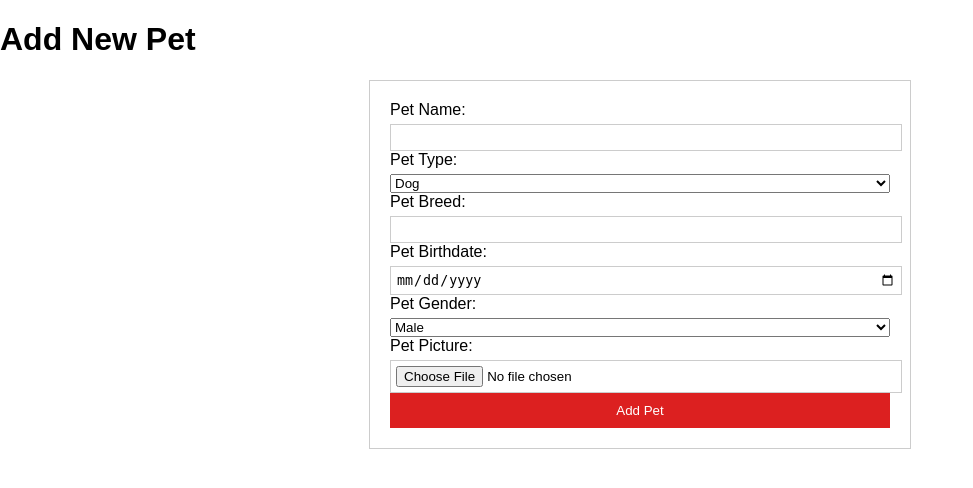
After one commit to NRDAIZL/Zootopia-SWE-Project, a PHP site: page /addpet.php in a window 1280 px wide. The commit adds this page. Shown: the top 488 px of the page, without its empty margins (0-973 px from the left). Run offline with PHP 8.4, Linux system fonts and the light colour scheme.

Commit message:
adding a pet gonna be an option isa+admin nav fix

```diff
--- a/views/partials/admin-sidenav.php
+++ b/views/partials/admin-sidenav.php
@@ -35,7 +35,7 @@
 
 					<div class="nav-option option5">
 
-					<a href="../admin/appointments.php">Appointments</a>
+					<a href="../admin/appointmentsas.php">Appointments</a>
 					</div>
 
 					<div class="nav-option option6">
--- /dev/null
+++ b/views/user/addpet.php
@@ -0,0 +1,84 @@
+<!DOCTYPE html>
+<html lang="en">
+<head>
+  <meta charset="UTF-8">
+  <meta name="viewport" content="width=device-width, initial-scale=1.0">
+  <title>Add New Pet</title>
+  <style>
+    body {
+      font-family: sans-serif;
+      margin: 0;
+      padding: 0;
+    }
+
+    form {
+      display: flex;
+      flex-direction: column;
+      width: 500px;
+      margin: 0 auto;
+      padding: 20px;
+      border: 1px solid #ccc;
+    }
+
+    label {
+      display: block;
+      margin-bottom: 5px;
+    }
+
+    input, textarea {
+      width: 100%;
+      padding: 5px;
+      border: 1px solid #ccc;
+    }
+
+    .btn {
+      background-color: #dc2020;
+      color: white;
+      padding: 10px 20px;
+      border: none;
+      cursor: pointer;
+    }
+
+    .btn:hover {
+      background-color: #dc2827;
+    }
+  </style>
+</head>
+<body>
+  <h1>Add New Pet</h1>
+  <form action="add_pet.php" method="post" enctype="multipart/form-data">
+    <label for="petName">Pet Name:</label>
+    <input type="text" id="petName" name="petName" required>
+
+    <label for="petType">Pet Type:</label>
+    <select id="petType" name="petType" required>
+    <option value="Dog">Dog</option>
+   <option value="Cat">Cat</option>
+   <option value="Rabbit">Rabbit</option>
+   <option value="Hamster">Hamster</option>
+   <option value="Bird">Bird</option>
+   <option value="Fish">Fish</option>
+   <option value="Reptile">Reptile</option>
+   <option value="Other">Other</option>
+    </select>
+
+    <label for="petBreed">Pet Breed:</label>
+    <input type="text" id="petBreed" name="petBreed" required>
+
+    <label for="petBirthdate">Pet Birthdate:</label>
+<input type="date" id="petBirthdate" name="petBirthdate" required>
+
+
+    <label for="petGender">Pet Gender:</label>
+    <select id="petGender" name="petGender" required>
+      <option value="Male">Male</option>
+      <option value="Female">Female</option>
+    </select>
+
+    <label for="petPicture">Pet Picture:</label>
+    <input type="file" id="petPicture" name="petPicture">
+
+    <button class="btn" type="submit">Add Pet</button>
+  </form>
+</body>
+</html>
--- a/views/user/hotelbook.php
+++ b/views/user/hotelbook.php
@@ -48,6 +48,7 @@ session_start();
 ?>
 
     <div class="booking-form">
+        <a href="addpet.php">Add new pet</a>
         <h1>Pet Hotel Booking Form</h1>
         <form onsubmit="return validateForm();" action="confirmhotel.php" method="post">
 
```
